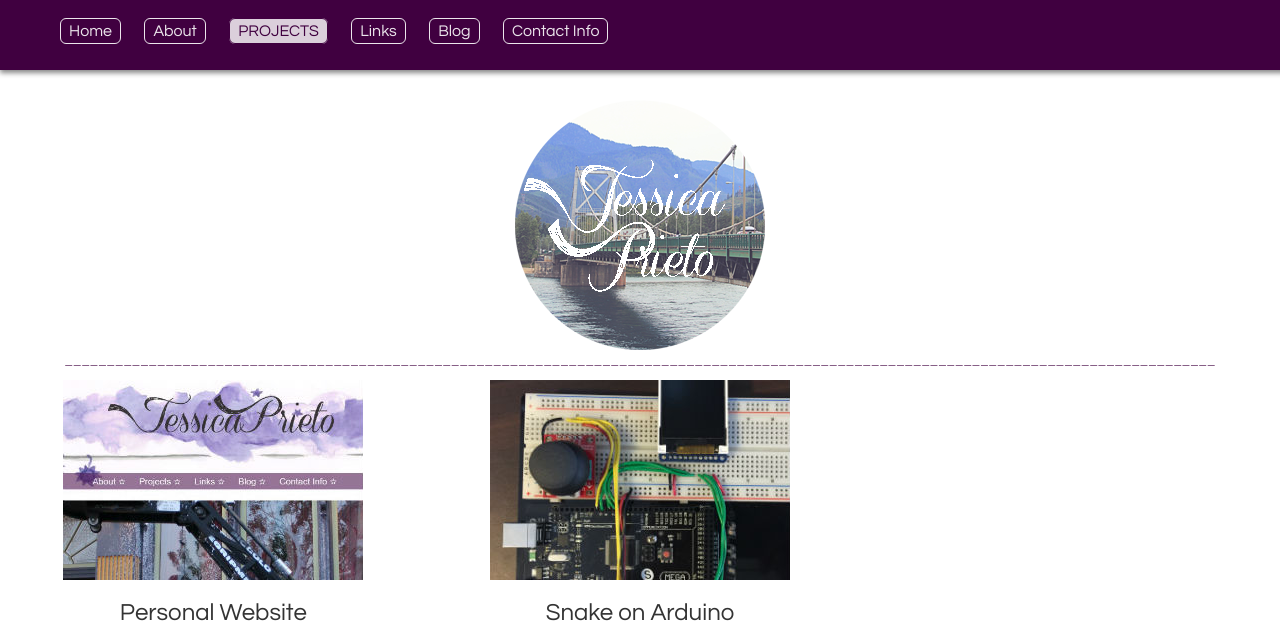
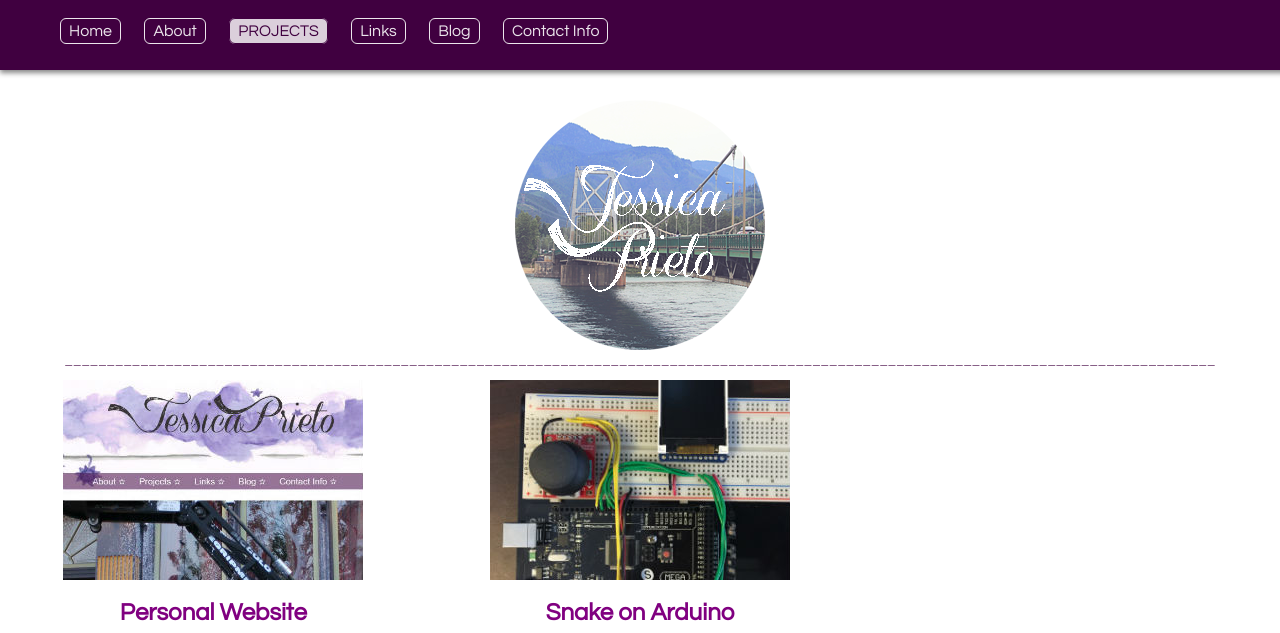
Before and after one commit to jessicaprt/website, a plain HTML site: page projects.html in a window 1280 px wide. Shown: the top 633 px of the page. Drawn offline with Linux system fonts and the light colour scheme.

Commit message:
changed project design

```diff
--- a/projects.html
+++ b/projects.html
@@ -32,7 +32,7 @@
             <div class="col-sm-4">
                 <div class ="prj-img">
                     <p><img src = "images/projects/website.jpg" /></p>
-                    <h3>Personal Website</h3>
+                    <h3><strong>Personal Website</strong></h3>
                     <p>I count this as one of my projects since this was my first time building a website entirely from scratch. I built this shortly after learning HTML and CSS.</p>
                     <p><a href="https://github.com/jessicaprt/jessicaprt.github.io"> <img src = "images/projects/githubicon.png"></a></p>
 
@@ -42,7 +42,7 @@
             <div class="col-sm-4">
                 <div class ="prj-img">
                     <p><img src = "images/projects/snake.jpg" /></p>
-                    <h3>Snake on Arduino</h3>
+                    <h3><strong>Snake on Arduino</strong></h3>
                     <p>This was my final project as part of my course in <strong></strong>CMPUT 274 - Introduction to Tangible Computing</strong>.</p>
                     <p>For the hardware components of this version of the classic snake game, a joystick and an LCD (Adafruit) was connected to an Arduino Mega. This game was written in C with the use of the Arduino library.</p>
                     <p><a href="https://github.com/jessicaprt/Snake-Game-arduino"> <img src = "images/projects/githubicon.png"></a></p>
--- a/style.css
+++ b/style.css
@@ -259,8 +259,13 @@ body {
     text-align: center;
     padding-left: 30px;
     padding-right: 30px;
+    color: #400040;
+}
 
+.prj-img h3 {
+    color: purple;
 }
+
 /********** LINKS **********/
 .col-sm-4 {
     margin:auto
```
